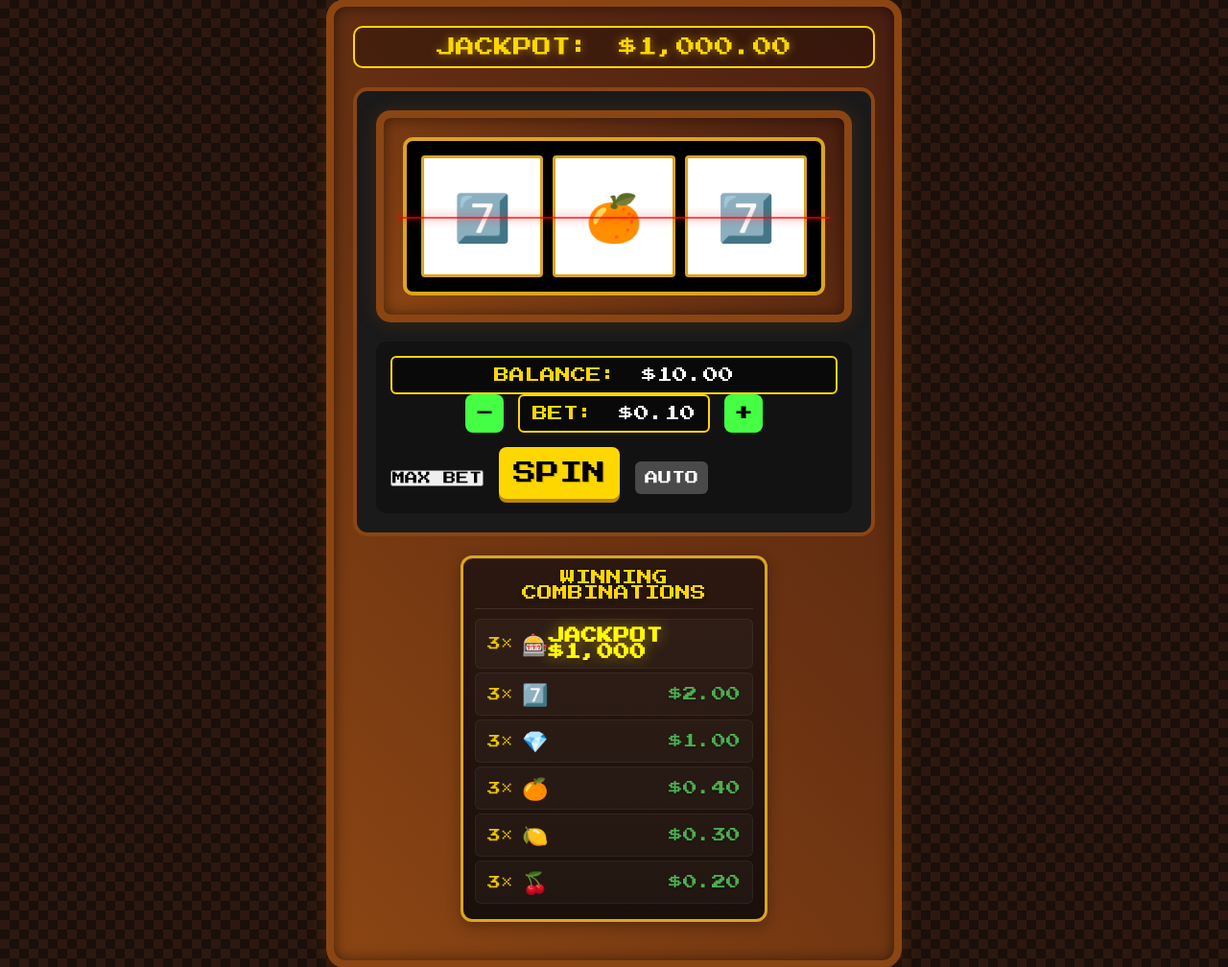
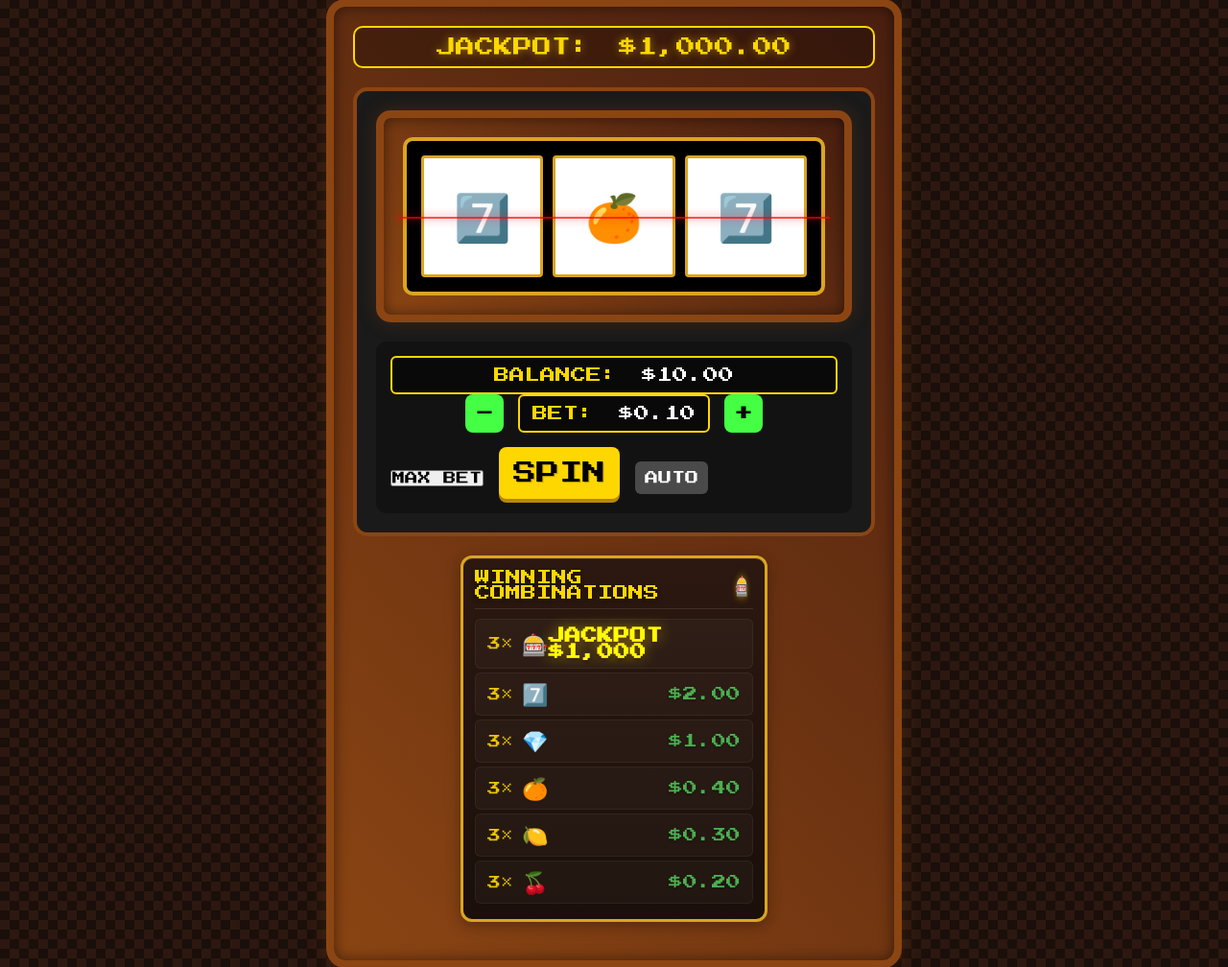
Before and after one commit to MaximumKingz/PixelSlots, a PHP site: page / in a window 1280 px wide. Shown: the part 21-1029 px from the top of the page at 96% size. Run offline with PHP 8.4, Linux system fonts and the light colour scheme; some libraries are stand-ins or nearby versions.

Commit message:
Added dynamic win amounts and animated jackpot logo

```diff
--- a/index.html
+++ b/index.html
@@ -58,7 +58,10 @@
         </div>
 
         <div class="win-table">
-            <div class="win-table-title">Winning Combinations</div>
+            <div class="win-table-header">
+                <div class="win-table-title">Winning Combinations</div>
+                <div class="jackpot-logo">🎰</div>
+            </div>
             <div class="win-row">
                 <div class="win-symbols">
                     <span class="win-multiplier">3×</span>
--- a/src/public/js/game.js
+++ b/src/public/js/game.js
@@ -62,10 +62,11 @@
         this.winOverlay = document.getElementById('win-overlay');
         this.winAmount = document.getElementById('win-amount');
         this.collectWinButton = document.getElementById('collect-win');
+        this.winAmounts = document.querySelectorAll('.win-amount:not(.jackpot)');
 
         // Set initial values
         this.updateBalance(this.balance);
-        this.updateJackpot(this.jackpot);
+        this.updateJackpot(1000.00);
         this.updateBetDisplay();
 
         // Add event listeners
@@ -257,6 +258,17 @@
 
     updateBetDisplay() {
         this.currentBetDisplay.textContent = this.formatMoney(this.bet);
+        this.updateWinTable(); // Update win amounts when bet changes
+    }
+
+    updateWinTable() {
+        // Update each win amount based on current bet
+        const multipliers = [20, 10, 4, 3, 2]; // Multipliers for each symbol (excluding jackpot)
+
+        this.winAmounts.forEach((element, index) => {
+            const winAmount = this.bet * multipliers[index];
+            element.textContent = this.formatMoney(winAmount);
+        });
     }
 
     updateBalance(amount) {
--- a/src/public/styles/main.css
+++ b/src/public/styles/main.css
@@ -394,15 +394,39 @@
         inset 0 1px 1px rgba(255, 255, 255, 0.1);
 }
 
+.win-table-header {
+    display: flex;
+    justify-content: space-between;
+    align-items: center;
+    padding-bottom: 8px;
+    margin-bottom: 10px;
+    border-bottom: 1px solid rgba(255, 255, 255, 0.1);
+}
+
 .win-table-title {
-    text-align: center;
     color: #FFD700;
     font-size: 16px;
-    margin-bottom: 10px;
     text-transform: uppercase;
     text-shadow: 0 2px 4px rgba(0, 0, 0, 0.5);
-    padding-bottom: 8px;
-    border-bottom: 1px solid rgba(255, 255, 255, 0.1);
+}
+
+.jackpot-logo {
+    color: #FFD700;
+    font-size: 20px;
+    animation: jackpotSpin 3s infinite;
+    text-shadow: 0 0 10px rgba(255, 215, 0, 0.5);
+}
+
+@keyframes jackpotSpin {
+    0% {
+        transform: rotateY(0deg);
+    }
+    50% {
+        transform: rotateY(180deg);
+    }
+    100% {
+        transform: rotateY(360deg);
+    }
 }
 
 .win-row {
```
